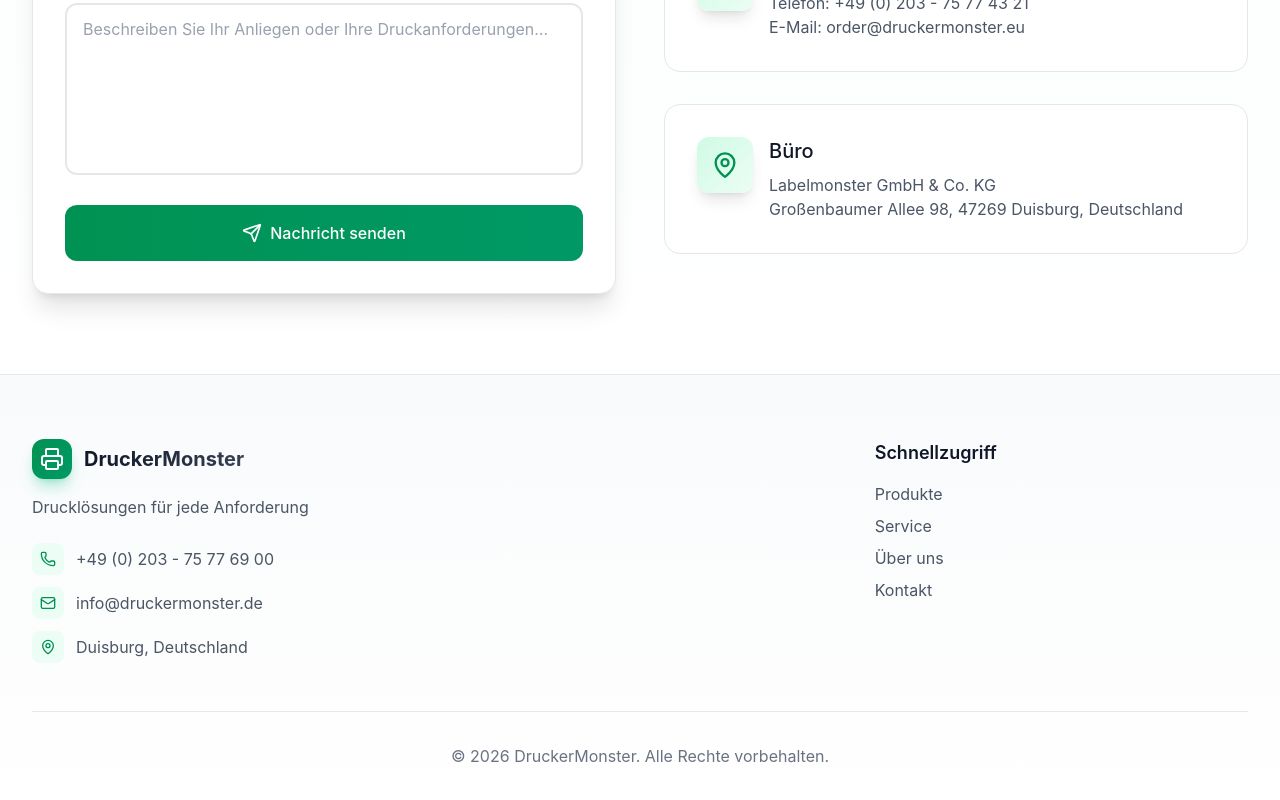
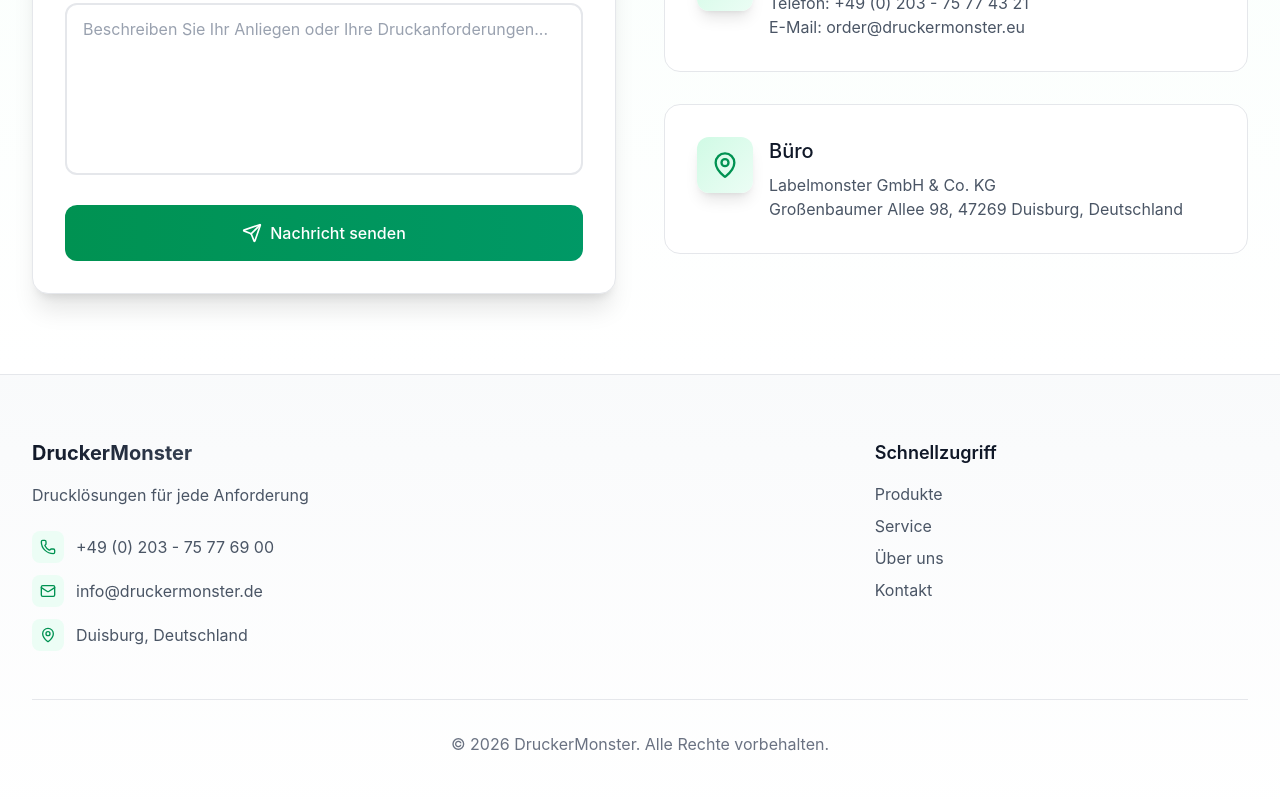
Before and after one commit to snehakap/DruckerMonster, a React (Vite) app: page /contact in a window 1280 px wide. Shown: the part 810-1610 px from the top of the page. Built offline with nearby package versions, Linux system fonts and the light colour scheme.

Commit message:
Update Footer.tsx

```diff
--- a/src/app/components/Footer.tsx
+++ b/src/app/components/Footer.tsx
@@ -10,9 +10,6 @@
           {/* Company Info */}
           <div className="md:w-2/3">
             <div className="flex items-center gap-3 mb-4">
-              <div className="bg-gradient-to-br from-[rgb(0,146,82)] to-emerald-600 p-2 rounded-xl shadow-lg shadow-emerald-500/30">
-                <Printer className="w-6 h-6 text-white" />
-              </div>
               <div className="text-xl font-bold bg-gradient-to-r from-gray-900 to-gray-700 bg-clip-text text-transparent">
                 DruckerMonster
               </div>
```
